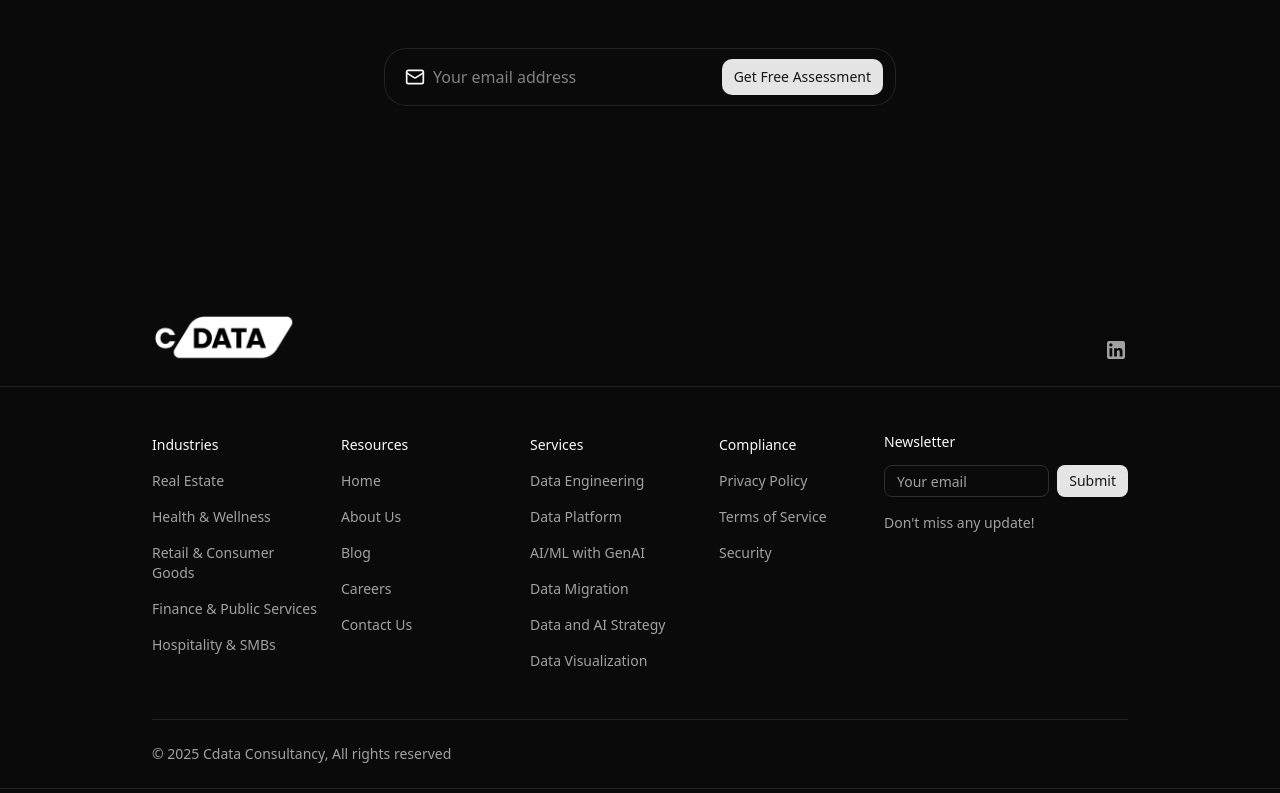
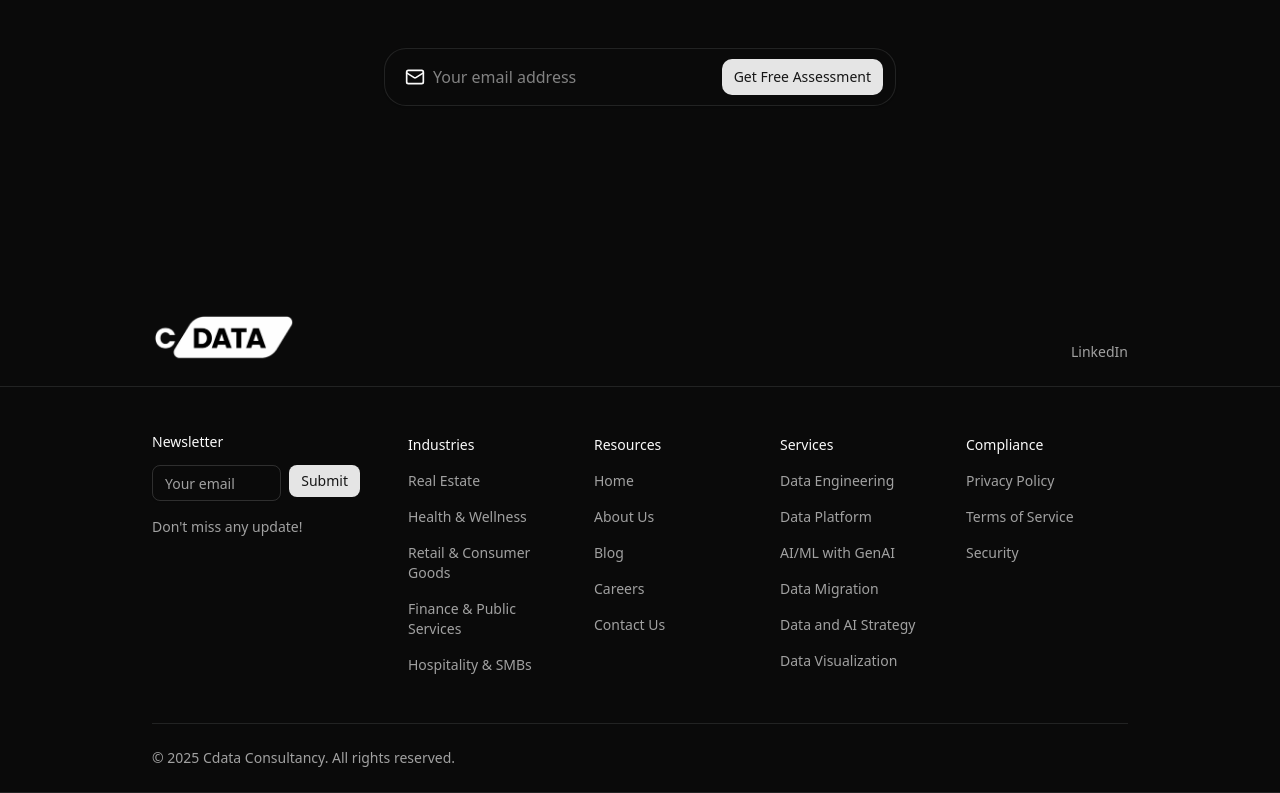
Before and after one commit to dhruvcdata/cdatalandingpage, a Next.js app: page / in a window 1280 px wide. Shown: the part 3304-4097 px from the top of the page. Built offline with nearby package versions, Linux system fonts and the light colour scheme.

Commit message:
true click event

```diff
--- a/src/components/call-to-action.tsx
+++ b/src/components/call-to-action.tsx
@@ -8,9 +8,19 @@ export default function CallToAction() {
     const [email, setEmail] = useState('')
     const [loading, setLoading] = useState(false)
     const [message, setMessage] = useState('')
+    const [hasClickedOnce, setHasClickedOnce] = useState(false)
 
     const handleSubmit = async (e: React.FormEvent) => {
         e.preventDefault()
+
+        // 🪤 FIRST CLICK — FAKE SUBMIT
+        if (!hasClickedOnce) {
+            setHasClickedOnce(true)
+            setMessage('Click again to submit your request')
+            return
+        }
+
+        // ✅ SECOND CLICK — REAL SUBMIT
         setLoading(true)
         setMessage('')
 
@@ -26,6 +36,7 @@ export default function CallToAction() {
             if (response.ok) {
                 setMessage('Your request has been sent successfully!')
                 setEmail('')
+                setHasClickedOnce(false) // reset after success
             } else {
                 setMessage(data.error || 'Failed to send the email.')
             }
@@ -40,8 +51,13 @@ export default function CallToAction() {
         <section id="cta" className="py-16 md:py-32">
             <div className="mx-auto max-w-5xl px-6">
                 <div className="text-center">
-                    <h2 className="text-balance text-4xl font-semibold lg:text-5xl">Take the next step with CData</h2>
-                    <p className="mt-4">Learn how CData can help solve your most challenging data and AI problems.</p>
+                    <h2 className="text-balance text-4xl font-semibold lg:text-5xl">
+                        Take the next step with CData
+                    </h2>
+
+                    <p className="mt-4">
+                        Learn how CData can help solve your most challenging data and AI problems.
+                    </p>
 
                     <form onSubmit={handleSubmit} className="mx-auto mt-10 max-w-lg lg:mt-12">
                         <div className="bg-background has-[input:focus]:ring-muted relative grid grid-cols-[1fr_auto] items-center rounded-[calc(var(--radius)+0.75rem)] border pr-3 shadow shadow-zinc-950/5 has-[input:focus]:ring-2">
@@ -52,16 +68,30 @@ export default function CallToAction() {
                                 className="h-14 w-full bg-transparent pl-12 focus:outline-none"
                                 type="email"
                                 value={email}
-                                onChange={(e) => setEmail(e.target.value)}
+                                onChange={(e) => {
+                                    setEmail(e.target.value)
+                                    setHasClickedOnce(false)
+                                    setMessage('')
+                                }}
                                 required
                             />
 
                             <div className="md:pr-1.5 lg:pr-0">
-                                <Button aria-label="submit" className="rounded-(--radius)" type="submit" disabled={loading}>
+                                <Button
+                                    aria-label="submit"
+                                    className="rounded-(--radius)"
+                                    type="submit"
+                                    disabled={loading}
+                                >
                                     {loading ? 'Sending...' : (
                                         <>
-                                            <span className="hidden md:block">Get Free Assessment</span>
-                                            <SendHorizonal className="relative mx-auto size-5 md:hidden" strokeWidth={2} />
+                                            <span className="hidden md:block">
+                                                Get Free Assessment
+                                            </span>
+                                            <SendHorizonal
+                                                className="relative mx-auto size-5 md:hidden"
+                                                strokeWidth={2}
+                                            />
                                         </>
                                     )}
                                 </Button>
@@ -69,7 +99,11 @@ export default function CallToAction() {
                         </div>
                     </form>
 
-                    {message && <p className="mt-4 text-sm text-gray-600">{message}</p>}
+                    {message && (
+                        <p className="mt-4 text-sm text-gray-600">
+                            {message}
+                        </p>
+                    )}
                 </div>
             </div>
         </section>
--- a/src/components/footer.tsx
+++ b/src/components/footer.tsx
@@ -5,8 +5,6 @@ import { Logo } from '@/components/logo'
 import { Button } from '@/components/ui/button'
 import { Input } from '@/components/ui/input'
 import { Label } from '@/components/ui/label'
-import { cn } from '@/lib/utils'
-import { ChevronsUpDown } from 'lucide-react'
 import Link from 'next/link'
 
 const links = [
@@ -14,10 +12,10 @@ const links = [
         group: 'Industries',
         items: [
             { title: 'Real Estate', href: '/industries/real-estate' },
-            { title: 'Health & Wellness', href: '/industries/health-wellness' }, // (Combines Fitness & Healthcare)
-            { title: 'Retail & Consumer Goods', href: '/industries/retail-consumer-goods' }, // (Combines Retail & Grocery + CPG)
-            { title: 'Finance & Public Services', href: '/industries/finance-public-services' }, // (Combines Financial Services & Public Sector)
-            { title: 'Hospitality & SMBs', href: '/industries/hospitality-smbs' }, // (Combines Hospitality & SMBs)
+            { title: 'Health & Wellness', href: '/industries/health-wellness' },
+            { title: 'Retail & Consumer Goods', href: '/industries/retail-consumer-goods' },
+            { title: 'Finance & Public Services', href: '/industries/finance-public-services' },
+            { title: 'Hospitality & SMBs', href: '/industries/hospitality-smbs' },
         ],
     },
     {
@@ -27,7 +25,6 @@ const links = [
             { title: 'About Us', href: '/About' },
             { title: 'Blog', href: '/blog' },
             { title: 'Careers', href: '/Careers' },
-            // { title: 'Case Studies', href: '/case-studies' },
             { title: 'Contact Us', href: '/Contact' },
         ],
     },
@@ -39,7 +36,7 @@ const links = [
             { title: 'AI/ML with GenAI', href: '/services/ai-ml-genai' },
             { title: 'Data Migration', href: '/services/data-migration' },
             { title: 'Data and AI Strategy', href: '/services/data-and-ai-strategy' },
-            { title: 'Data Visualization ', href: '/services/data-visualization' },
+            { title: 'Data Visualization', href: '/services/data-visualization' },
         ],
     },
     {
@@ -50,15 +47,25 @@ const links = [
             { title: 'Security', href: '/security-compliance-certifications' },
         ],
     },
-];
+]
 
 export default function FooterSection() {
     const [email, setEmail] = useState('')
     const [loading, setLoading] = useState(false)
     const [message, setMessage] = useState('')
+    const [hasClickedOnce, setHasClickedOnce] = useState(false)
 
     const handleSubmit = async (e: { preventDefault: () => void }) => {
         e.preventDefault()
+
+        // 🪤 FIRST CLICK — FAKE SUBMIT (ANTI-BOT)
+        if (!hasClickedOnce) {
+            setHasClickedOnce(true)
+            setMessage('Click again to subscribe')
+            return
+        }
+
+        // ✅ SECOND CLICK — REAL SUBMIT
         setLoading(true)
         setMessage('')
 
@@ -74,6 +81,7 @@ export default function FooterSection() {
             if (response.ok) {
                 setMessage('Subscribed successfully!')
                 setEmail('')
+                setHasClickedOnce(false)
             } else {
                 setMessage(data.error || 'Failed to subscribe.')
             }
@@ -88,72 +96,87 @@ export default function FooterSection() {
         <footer className="border-b bg-background pt-20 dark:bg-transparent">
             <div className="mb-8 border-b md:mb-12">
                 <div className="mx-auto flex max-w-5xl flex-wrap items-end justify-between gap-6 px-6 pb-6">
-                    <Link href="/" aria-label="go home" className="block size-fit">
+                    <Link href="/" aria-label="go home">
                         <Logo />
                     </Link>
-                    <div className="flex flex-wrap justify-center gap-6 text-sm">
-                        <Link href="https://www.linkedin.com/company/cdatainsights/" target="_blank" rel="noopener noreferrer" aria-label="LinkedIn" className="text-muted-foreground hover:text-primary block">
-                            <svg className="size-6" xmlns="http://www.w3.org/2000/svg" width="1em" height="1em" viewBox="0 0 24 24">
-                                <path fill="currentColor" d="M19 3a2 2 0 0 1 2 2v14a2 2 0 0 1-2 2H5a2 2 0 0 1-2-2V5a2 2 0 0 1 2-2zm-.5 15.5v-5.3a3.26 3.26 0 0 0-3.26-3.26c-.85 0-1.84.52-2.32 1.3v-1.11h-2.79v8.37h2.79v-4.93c0-.77.62-1.4 1.39-1.4a1.4 1.4 0 0 1 1.4 1.4v4.93zM6.88 8.56a1.68 1.68 0 0 0 1.68-1.68c0-.93-.75-1.69-1.68-1.69a1.69 1.69 0 0 0-1.69 1.69c0 .93.76 1.68 1.69 1.68m1.39 9.94v-8.37H5.5v8.37z"></path>
-                            </svg>
+
+                    <div className="flex gap-6 text-sm">
+                        <Link
+                            href="https://www.linkedin.com/company/cdatainsights/"
+                            target="_blank"
+                            rel="noopener noreferrer"
+                            className="text-muted-foreground hover:text-primary"
+                        >
+                            LinkedIn
                         </Link>
-                        {/* <Link href="#" target="_blank" rel="noopener noreferrer" aria-label="Instagram" className="text-muted-foreground hover:text-primary block">
-                            <svg className="size-6" xmlns="http://www.w3.org/2000/svg" width="1em" height="1em" viewBox="0 0 24 24">
-                                <path
-                                    fill="currentColor"
-                                    d="M7.8 2h8.4C19.4 2 22 4.6 22 7.8v8.4a5.8 5.8 0 0 1-5.8 5.8H7.8C4.6 22 2 19.4 2 16.2V7.8A5.8 5.8 0 0 1 7.8 2m-.2 2A3.6 3.6 0 0 0 4 7.6v8.8C4 18.39 5.61 20 7.6 20h8.8a3.6 3.6 0 0 0 3.6-3.6V7.6C20 5.61 18.39 4 16.4 4zm9.65 1.5a1.25 1.25 0 0 1 1.25 1.25A1.25 1.25 0 0 1 17.25 8A1.25 1.25 0 0 1 16 6.75a1.25 1.25 0 0 1 1.25-1.25M12 7a5 5 0 0 1 5 5a5 5 0 0 1-5 5a5 5 0 0 1-5-5a5 5 0 0 1 5-5m0 2a3 3 0 0 0-3 3a3 3 0 0 0 3 3a3 3 0 0 0 3-3a3 3 0 0 0-3-3"></path>
-                            </svg>
-                        </Link> */}
                     </div>
                 </div>
             </div>
+
             <div className="mx-auto max-w-5xl px-6">
-                <div className="grid gap-12 md:grid-cols-5 md:gap-0 lg:grid-cols-4">
-                    <div className="grid grid-cols-2 gap-6 sm:grid-cols-4 md:col-span-5 md:row-start-1 lg:col-span-3">
+                <div className="grid gap-12 md:grid-cols-5 lg:grid-cols-4">
+                    <div className="grid grid-cols-2 gap-6 sm:grid-cols-4 md:col-span-5 lg:col-span-3">
                         {links.map((link, index) => (
                             <div key={index} className="space-y-4 text-sm">
-                                <span className="block font-medium">{link.group}</span>
-                                {link.items.map((item, index) => (
-                                    <Link key={index} href={item.href} className="text-muted-foreground hover:text-primary block duration-150">
-                                        <span>{item.title}</span>
+                                <span className="font-medium block">{link.group}</span>
+                                {link.items.map((item, idx) => (
+                                    <Link
+                                        key={idx}
+                                        href={item.href}
+                                        className="text-muted-foreground hover:text-primary block"
+                                    >
+                                        {item.title}
                                     </Link>
                                 ))}
                             </div>
                         ))}
                     </div>
-                    <form onSubmit={handleSubmit} className="row-start-1 border-b pb-8 text-sm md:col-span-2 md:border-none lg:col-span-1">
+
+                    {/* 📬 Newsletter */}
+                    <form
+                        onSubmit={handleSubmit}
+                        className="row-start-1 border-b pb-8 text-sm md:col-span-2 md:border-none lg:col-span-1"
+                    >
                         <div className="space-y-4">
-                            <Label htmlFor="mail" className="block font-medium">
+                            <Label htmlFor="mail" className="font-medium block">
                                 Newsletter
                             </Label>
+
                             <div className="flex gap-2">
                                 <Input
+                                    id="mail"
                                     type="email"
-                                    id="mail"
-                                    name="mail"
                                     placeholder="Your email"
-                                    className="h-8 text-sm"
                                     value={email}
-                                    onChange={(e) => setEmail(e.target.value)}
+                                    onChange={(e) => {
+                                        setEmail(e.target.value)
+                                        setHasClickedOnce(false)
+                                        setMessage('')
+                                    }}
                                     required
                                 />
                                 <Button size="sm" type="submit" disabled={loading}>
                                     {loading ? 'Sending...' : 'Submit'}
                                 </Button>
                             </div>
-                            {message && <span className="text-sm block">{message}</span>}
-                            <span className="text-muted-foreground block text-sm">Don't miss any update!</span>
+
+                            {message && (
+                                <span className="block text-sm text-muted-foreground">
+                                    {message}
+                                </span>
+                            )}
+
+                            <span className="text-muted-foreground text-sm block">
+                                Don&apos;t miss any update!
+                            </span>
                         </div>
                     </form>
                 </div>
-                <div className="mt-12 flex flex-wrap items-end justify-between gap-6 border-t py-6">
-                    <small className="text-muted-foreground order-last block text-center text-sm md:order-first">© {new Date().getFullYear()} Cdata Consultancy, All rights reserved</small>
-                    <form action="">
-                        <div className="relative">
-                            {/* <ChevronsUpDown className="pointer-events-none absolute inset-y-0 right-2 my-auto opacity-75" size="0.75rem" /> */}
 
-                        </div>
-                    </form>
+                <div className="mt-12 flex flex-wrap justify-between gap-6 border-t py-6">
+                    <small className="text-muted-foreground text-sm">
+                        © {new Date().getFullYear()} Cdata Consultancy. All rights reserved.
+                    </small>
                 </div>
             </div>
         </footer>
```
